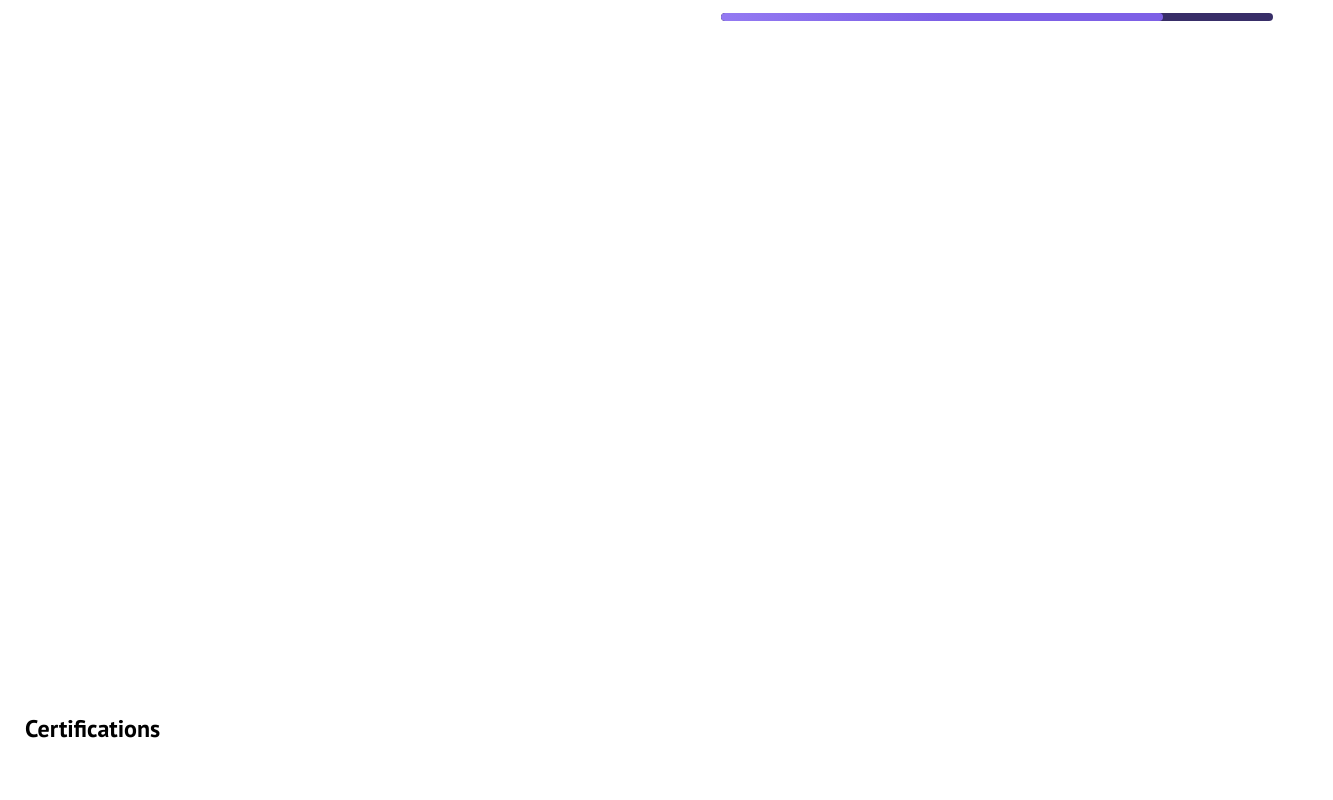
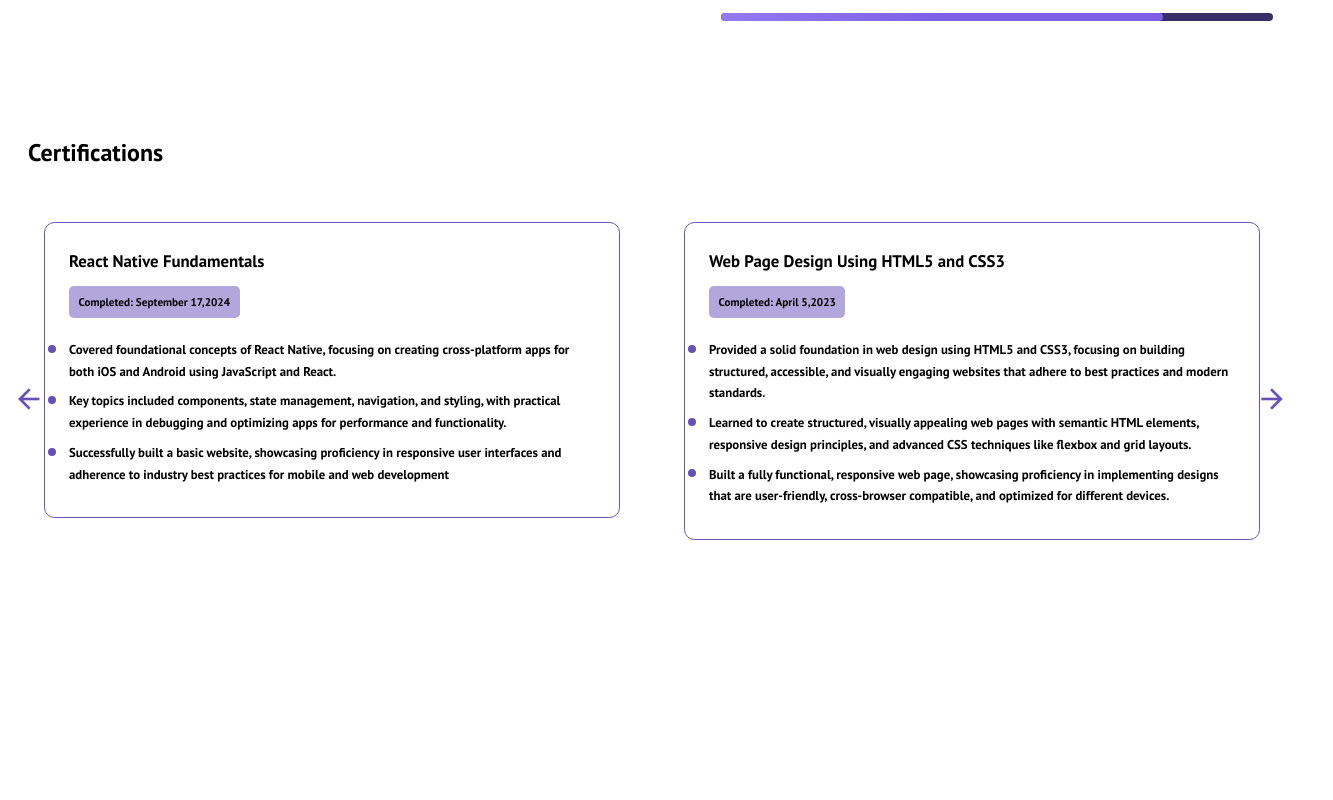
Before and after one commit to ampolperlada/ampoloppa-site, a React (Create React App) app: page /skills in a window 1280 px wide. Shown: the part 1140-1940 px from the top of the page, 1333 px wide, since content can reach past the window. After the commit the page ends 1744 px from the top, so only its background shows below. Built offline with nearby package versions, Linux system fonts and the light colour scheme.

Commit message:
work-slides

```diff
--- a/package.json
+++ b/package.json
@@ -12,6 +12,8 @@
     "react-router-dom": "^6.16.0",
     "react-scripts": "5.0.1",
     "react-simple-typewriter": "^5.0.1",
+    "react-slick": "^0.30.2",
+    "slick-carousel": "^1.8.1",
     "web-vitals": "^2.1.4"
   },
   "scripts": {
--- a/public/index.html
+++ b/public/index.html
@@ -2,6 +2,8 @@
 <html lang="en">
   <head>
     <meta charset="utf-8" />
+    <link href="https://fonts.googleapis.com/icon?family=Material+Icons" rel="stylesheet">
+
     <link rel="icon" href="%PUBLIC_URL%/favicon.ico" />
     <meta name="viewport" content="width=device-width, initial-scale=1" />
     <meta name="theme-color" content="#000000" />
--- a/src/components/Expcard.css
+++ b/src/components/Expcard.css
@@ -0,0 +1,43 @@
+.work-experience-card{
+  background: #fff;
+  border-radius: 0.65rem;
+  border: 1.5px solid #6751b9;
+  padding: 1.5rem;
+  margin: 0 1rem;
+  max-width: 90%;
+}
+
+.work-experience-card h6 {
+  font-size: 1.05rem;
+  font-weight: 500;
+  margin-bottom: 0.7rem;
+}
+
+.work-duration{
+  display: inline-block;
+  font-size: 0.7rem;
+  font-weight: 400;
+  background: rgba(103,81,185,0.5);
+  border-radius: 0.3rem;
+  padding: 0.4rem 0.6rem;
+  margin-bottom: 1.3rem;
+}
+
+.work-experience-card ul li{
+  list-style: none;
+  font-size: 0.8rem;
+  font-weight: 400;
+  margin-bottom: 0.5rem;
+  position: relative;
+}
+
+.work-experience-card ul li::after{
+  content: " ";
+  width: 0.5rem;
+  height: 0.5rem;
+  background-color: #6751b9;
+  border-radius: 0.5rem;
+  position: absolute;
+  left: -1.3rem;
+  top: 0.35rem;
+}
--- a/src/components/Expcard.jsx
+++ b/src/components/Expcard.jsx
@@ -3,7 +3,17 @@ import './Expcard.css'
 
 const Expcard = ({ details }) => {
   return (
-    <div>Expcard</div>
+    <div className='work-experience-card'>
+      <h6> {details.title} </h6>
+
+      <div className='work-duration'>{details.date}</div>
+
+      <ul>
+        {details.responsibilities.map((item)=>(
+          <li key={item}>{item}</li>
+        ))}
+        </ul>
+    </div>
   )
 }
 
--- a/src/components/Workexp.css
+++ b/src/components/Workexp.css
@@ -1,7 +1,7 @@
 .experience-container{
   margin: 4rem 0;
   position: relative;
-  left:25px;
+  left:28px;
 
 }
 
@@ -11,3 +11,32 @@
   font-weight: 600;
   margin-bottom: 3rem;
 }
+
+.arrow-left,
+.arrow-right{
+  width: 2.1rem;
+  height: 2.7rem;
+  display: flex;
+  align-items: center;
+  justify-content: center;
+  color: #6751b9;
+  border-radius: 0.65rem;
+  position: absolute;
+  top: 60%;
+  z-index: 2;
+  cursor: pointer;
+}
+
+.arrow-left span,
+.arrow-right span{
+  font-size: 2rem;
+  font-weight: 500;
+}
+
+.arrow-left{
+  left: -1rem;
+}
+
+.arrow-right{
+  right: 1.2rem;
+}
--- a/src/components/Workexp.jsx
+++ b/src/components/Workexp.jsx
@@ -2,17 +2,63 @@ import React from 'react'
 import './Workexp.css'
 import { WORK_EXPERIENCE } from '../utils/data'
 import Expcard from './Expcard';
+import { useRef } from 'react';
+import Slider from 'react-slick';
+
+
 
 const Workexp = () => {
+    const sliderRef = useRef();
+  const settings = {
+    dots: false,
+    infinite:true,
+    speed: 500,
+    slidesToScroll: 2,
+    slidesToShow: 2,
+    arros: false,
+    responsible: [
+      {
+        breakpoint: 769,
+        settings:{
+          slidesToScroll: 1,
+          slidesToShow: 1,
+        },
+      },
+    ],
+  };
+
+  const slideRight = () => {
+    sliderRef.current.slickNext();
+  };
+
+  const sliderLeft = () => {
+    sliderRef.current.slickPrev();
+  };
+
+
+
+
+
   return (
     <section className='experience-container'>
       <h5> Certifications </h5>
 
       <div className='experience-content'>
+
+      <div className='arrow-right' onClick={slideRight}>
+        <span className="material-icons">arrow_forward</span>
+      </div>
+
+      <div className='arrow-left' onClick={sliderLeft}>
+        <span className="material-icons">arrow_back</span>
+      </div>
+
+
+        <Slider ref={sliderRef} {...settings}>
       {WORK_EXPERIENCE.map((item)=> (
         <Expcard key={item.title} details={item} />
       ))}
-
+  </Slider>
       </div>
     </section>
   );
--- a/src/components/skillz.css
+++ b/src/components/skillz.css
@@ -3,7 +3,7 @@
 .skills-container{
   position: relative;
   left: 25px;
-  margin: 40rem 0;
+  margin-top: 40rem;
 
 }
 
--- a/src/index.js
+++ b/src/index.js
@@ -1,5 +1,8 @@
 import React from 'react';
 import ReactDOM from 'react-dom';
 import App from './App';
+import "slick-carousel/slick/slick.css";
+import "slick-carousel/slick/slick-theme.css";
+
 
 ReactDOM.render(<App />, document.getElementById('root'));
--- a/src/utils/data.js
+++ b/src/utils/data.js
@@ -16,6 +16,8 @@ export const SKILLS = [
     skills:[
       { skills: "Node.js", percentage: "70%" },
       { skills: "Express.js", percentage: "65%" },
+      { skills: "Java", percentage: "85%" },
+
     ],
   },
 
@@ -51,9 +53,9 @@ export const WORK_EXPERIENCE = [
     title:"React Native Fundamentals",
     date:"Completed: September 17,2024",
     responsibilities:[
-      "Covered foundational concepts of React Native, focusing on creating cross-platform apps for iOS and Android using JavaScript and React.",
-      "Key topics included components, state management, navigation, and styling.",
-      "Successfully built a basic website, demonstrating proficiency in creating responsive and performant user interfaces.",
+      "Covered foundational concepts of React Native, focusing on creating cross-platform apps for both iOS and Android using JavaScript and React.",
+      "Key topics included components, state management, navigation, and styling, with practical experience in debugging and optimizing apps for performance and functionality.",
+      "Successfully built a basic website, showcasing proficiency in responsive user interfaces and adherence to industry best practices for mobile and web development",
 
 
     ],
@@ -62,9 +64,9 @@ export const WORK_EXPERIENCE = [
   title:"Web Page Design Using HTML5 and CSS3",
   date:"Completed: April 5,2023",
   responsibilities:[
-    "Provided a solid foundation in web design using HTML5 and CSS3.",
+    "Provided a solid foundation in web design using HTML5 and CSS3, focusing on building structured, accessible, and visually engaging websites that adhere to best practices and modern standards.",
     "Learned to create structured, visually appealing web pages with semantic HTML elements, responsive design principles, and advanced CSS techniques like flexbox and grid layouts.",
-    "Built a fully functional, responsive web page that adheres to modern web standards.",
+    "Built a fully functional, responsive web page, showcasing proficiency in implementing designs that are user-friendly, cross-browser compatible, and optimized for different devices.",
 
 
   ],
```
Also changed, not shown: 1 other file (tests, documents, lock files or other folders).
